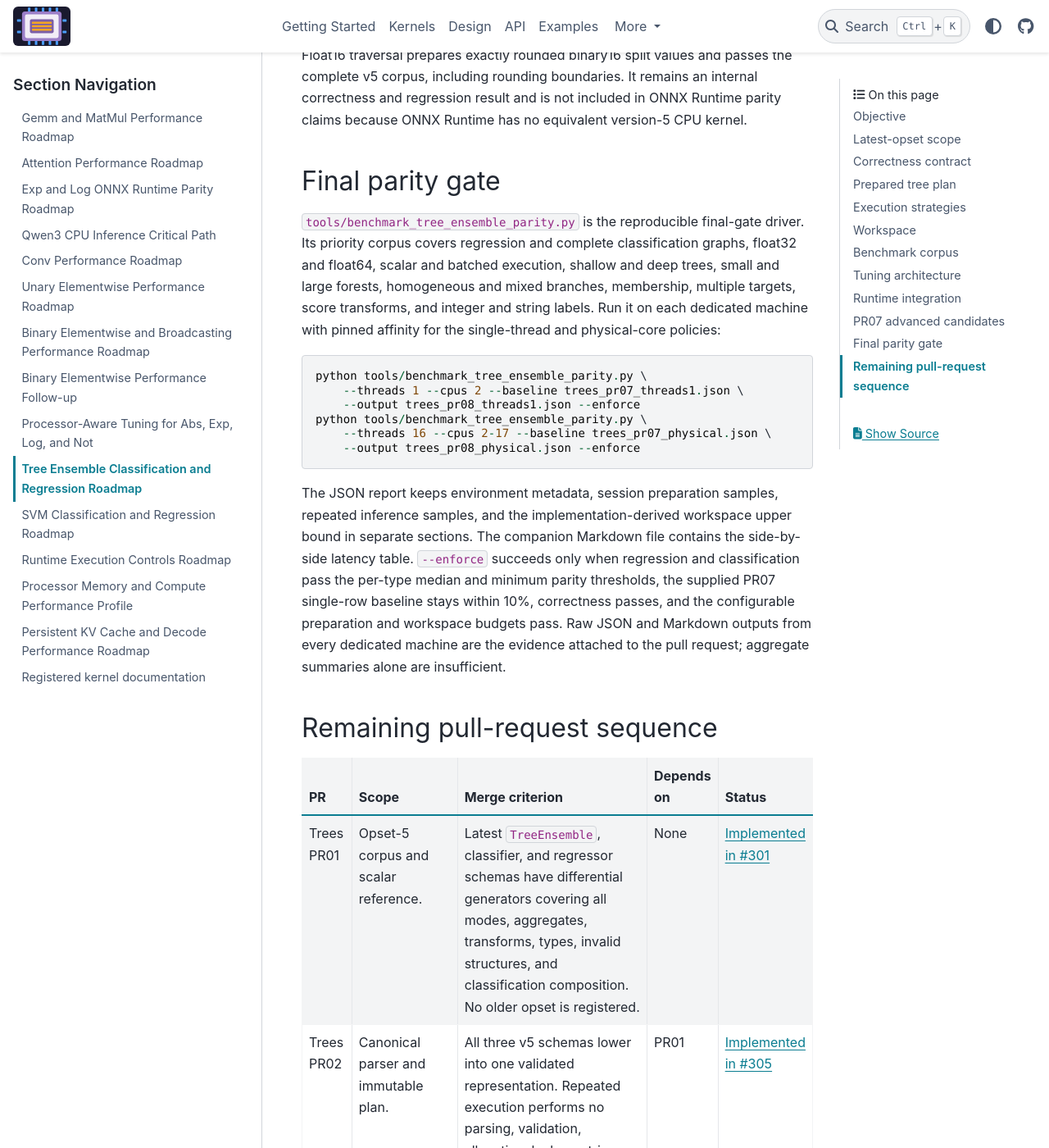
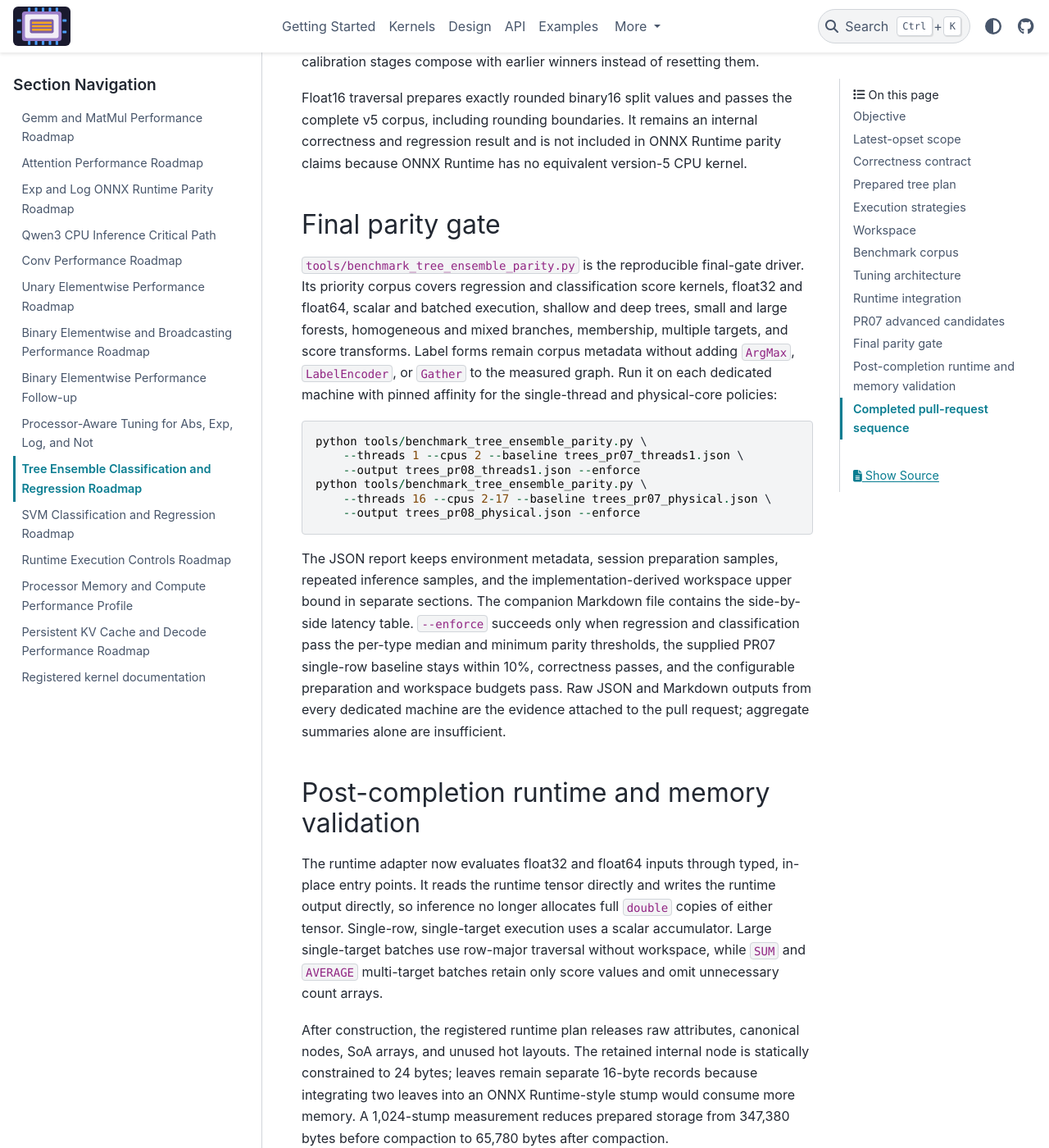
Before and after one commit to xadupre/onnx-light-cpu, a Sphinx documentation site: the page built from docs/next_steps/2026/2026_08_tree_ensemble.rst, in a window 1280 px wide and 1400 px high, scrolled down 12322 px. Shown: the whole window at 82% size. Built offline with Sphinx 7.4.7 and the PyData theme 0.15.4, drawn with Linux system fonts in a browser that asks for light colours; pages that are not in the unit, such as notebooks, are missing from menus; some of the changed text lies outside the part shown.

Commit message:
next steps

```diff
--- a/docs/next_steps/2026/2026_08_tree_ensemble.rst
+++ b/docs/next_steps/2026/2026_08_tree_ensemble.rst
@@ -54,10 +54,11 @@ The engine must implement:
 * post transforms ``NONE``, ``SOFTMAX``, ``LOGISTIC``, ``SOFTMAX_ZERO``, and
   ``PROBIT``.
 
-Classification uses ``TreeEnsemble`` scores followed by ``ArgMax`` and, when
-labels are not zero-based integers, ``LabelEncoder`` or ``GatherND``. The
-roadmap must benchmark both the score kernel alone and this complete
-classification graph.
+Classification consumes ``TreeEnsemble`` scores followed by ``ArgMax`` and,
+when labels are not zero-based integers, ``LabelEncoder`` or ``Gather``.
+The TreeEnsemble parity gate measures the score kernel and its post-transform
+directly; downstream label operators have separate correctness and performance
+ownership and are not charged to this kernel.
 
 Deprecated version-5 adapters
 ~~~~~~~~~~~~~~~~~~~~~~~~~~~~~
@@ -521,12 +522,13 @@ Final parity gate
 -----------------
 
 ``tools/benchmark_tree_ensemble_parity.py`` is the reproducible final-gate
-driver. Its priority corpus covers regression and complete classification
-graphs, float32 and float64, scalar and batched execution, shallow and deep
+driver. Its priority corpus covers regression and classification score
+kernels, float32 and float64, scalar and batched execution, shallow and deep
 trees, small and large forests, homogeneous and mixed branches, membership,
-multiple targets, score transforms, and integer and string labels. Run it on
-each dedicated machine with pinned affinity for the single-thread and
-physical-core policies::
+multiple targets, and score transforms. Label forms remain corpus metadata
+without adding ``ArgMax``, ``LabelEncoder``, or ``Gather`` to the measured
+graph. Run it on each dedicated machine with pinned affinity for the
+single-thread and physical-core policies::
 
     python tools/benchmark_tree_ensemble_parity.py \
         --threads 1 --cpus 2 --baseline trees_pr07_threads1.json \
@@ -545,7 +547,33 @@ the configurable preparation and workspace budgets pass. Raw JSON and
 Markdown outputs from every dedicated machine are the evidence attached to
 the pull request; aggregate summaries alone are insufficient.
 
-Remaining pull-request sequence
+Post-completion runtime and memory validation
+---------------------------------------------
+
+The runtime adapter now evaluates float32 and float64 inputs through typed,
+in-place entry points. It reads the runtime tensor directly and writes the
+runtime output directly, so inference no longer allocates full ``double``
+copies of either tensor. Single-row, single-target execution uses a scalar
+accumulator. Large single-target batches use row-major traversal without
+workspace, while ``SUM`` and ``AVERAGE`` multi-target batches retain only
+score values and omit unnecessary count arrays.
+
+After construction, the registered runtime plan releases raw attributes,
+canonical nodes, SoA arrays, and unused hot layouts. The retained internal
+node is statically constrained to 24 bytes; leaves remain separate 16-byte
+records because integrating two leaves into an ONNX Runtime-style stump would
+consume more memory. A 1,024-stump measurement reduces prepared storage from
+347,380 bytes before compaction to 65,780 bytes after compaction.
+
+Compatibility was revalidated after merging the session-owned executor in
+``onnx-light`` commit ``002ec2d4``. The CPU extension was rebuilt and relinked
+against that checkout. Thirty TreeEnsemble unit tests, 35 CPU backend tests,
+seven benchmark tests, the exact
+``BackendRunModelAllCases.RunEveryModelTwiceWithStableMemoryPeak`` test, and
+the 14-case float32/float64 parity corpus pass. No TreeEnsemble implementation
+work remains in this roadmap.
+
+Completed pull-request sequence
 -------------------------------
 
 .. list-table::
```
Also changed, not shown: docs/next_steps/index.rst (+17 -11 lines).
